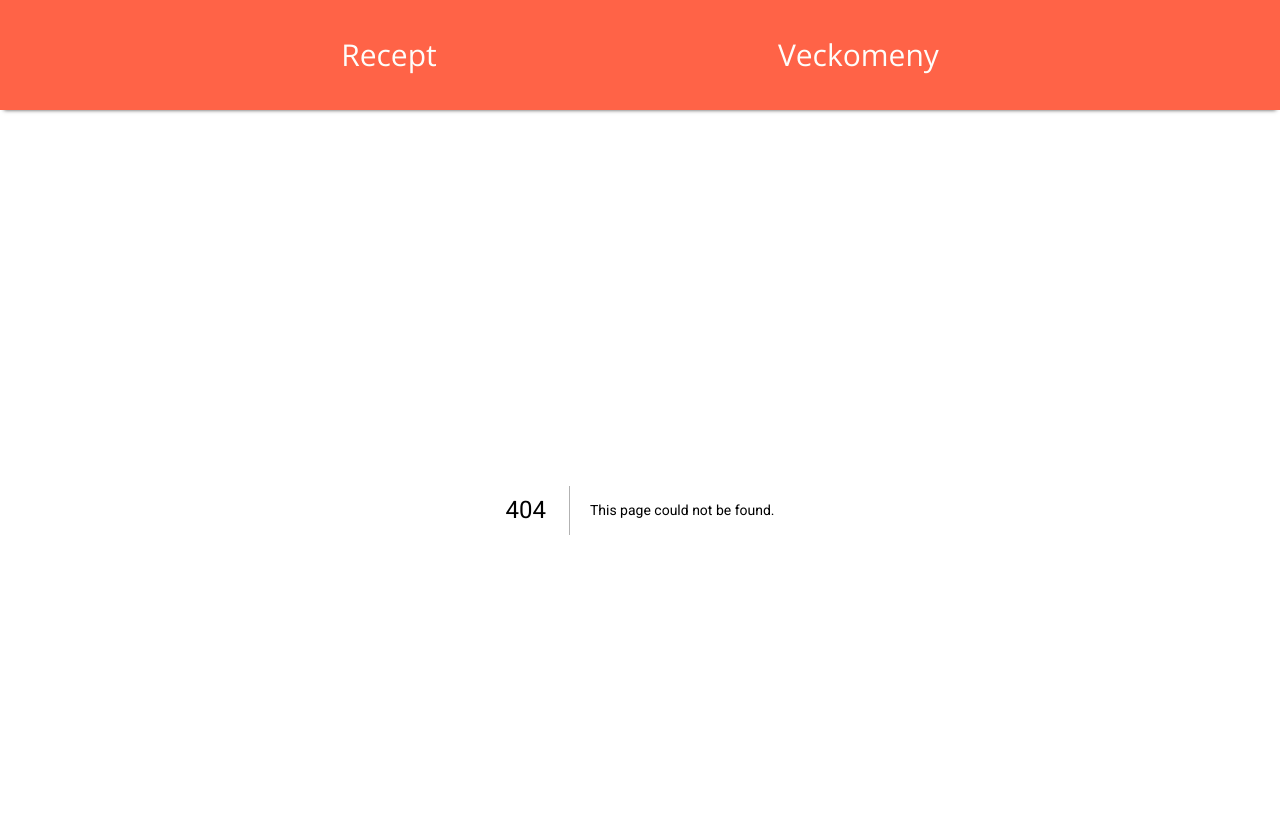
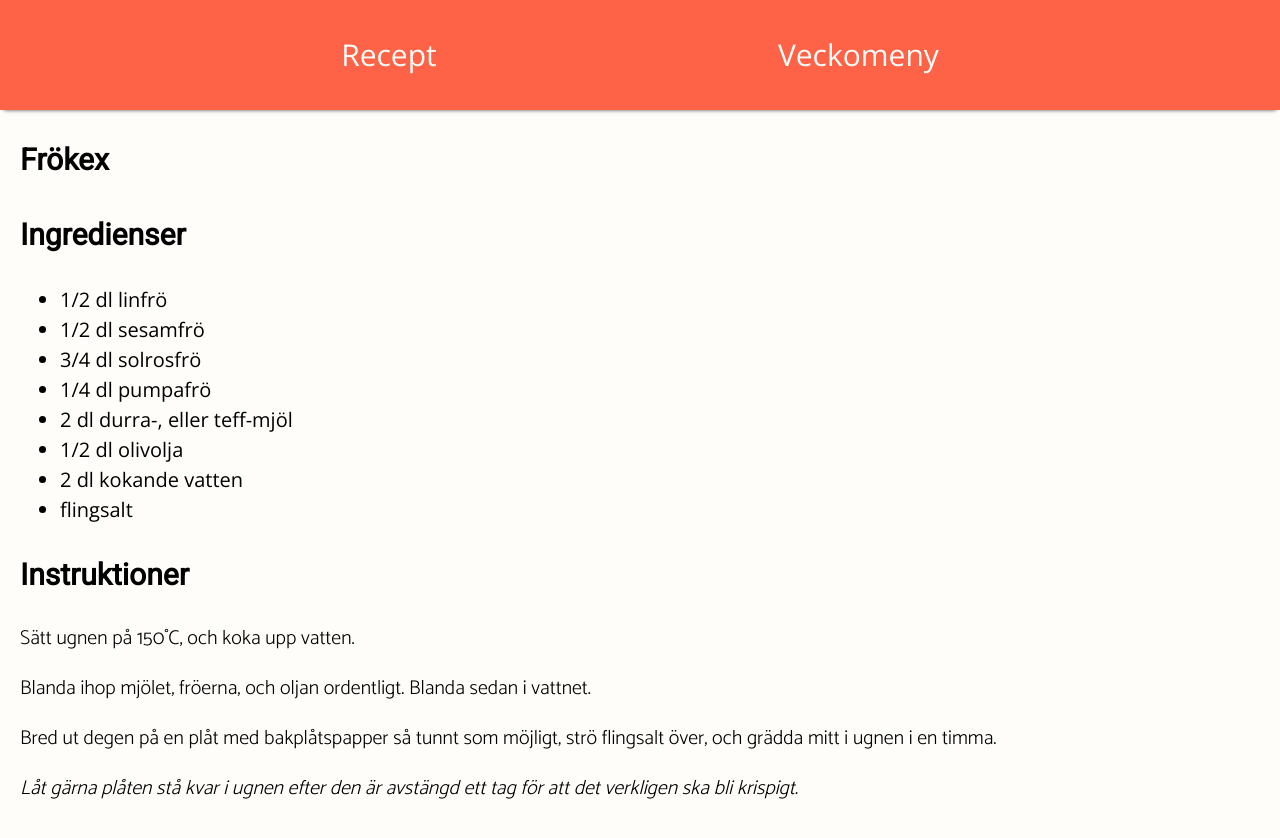
Before and after one commit to w1nston/amsenwallander.se, a Next.js app: page /recipes/frokex in a window 1280 px wide. Before the commit this address had no page. Shown: the top 838 px of the page. Built offline with nearby package versions, Linux system fonts and the light colour scheme.

Commit message:
Add frokex.

```diff
--- /dev/null
+++ b/pages/recipes/frokex.mdx
@@ -0,0 +1,23 @@
+# Frökex
+
+## Ingredienser
+
+- 1/2 dl linfrö
+- 1/2 dl sesamfrö
+- 3/4 dl solrosfrö
+- 1/4 dl pumpafrö
+- 2 dl durra-, eller teff-mjöl
+- 1/2 dl olivolja
+- 2 dl kokande vatten
+- flingsalt
+
+## Instruktioner
+
+Sätt ugnen på 150˚C, och koka upp vatten.
+
+Blanda ihop mjölet, fröerna, och oljan ordentligt. Blanda sedan i vattnet.
+
+Bred ut degen på en plåt med bakplåtspapper så tunnt som möjligt, strö flingsalt över,
+och grädda mitt i ugnen i en timma.
+
+_Låt gärna plåten stå kvar i ugnen efter den är avstängd ett tag för att det verkligen ska bli krispigt._
```
Also changed, not shown: metadata/recipes/frokex.json (added, +7 -0 lines).
